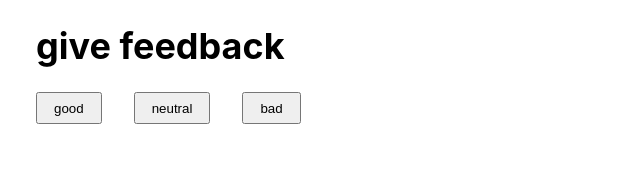
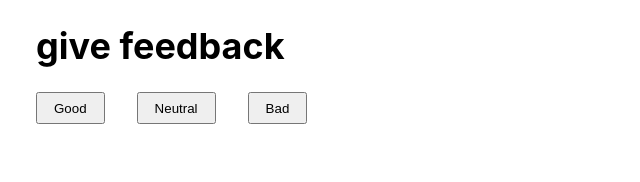
Before and after one commit to atulpat3l/FullstackOpen, a React (Create React App) app in the folder part1/unicafe/: page / in a window 1280 px wide. Shown: the top 182 px of the page, without its empty margins (0-640 px from the left). Built offline with nearby package versions, Linux system fonts and the light colour scheme.

Commit message:
Exercies 1.10 Completed

```diff
--- a/part1/unicafe/src/App.js
+++ b/part1/unicafe/src/App.js
@@ -1,6 +1,7 @@
 import "./App.css";
 import { useState } from "react";
 import Statistics from "./Statistics";
+import Button from "./Button";
 
 const App = () => {
   // const stats = {
@@ -37,9 +38,9 @@ const App = () => {
     <div className="container">
       <h1>give feedback</h1>
       <div className="feedback">
-        <button onClick={handleGood}>good</button>
-        <button onClick={handleNeutral}>neutral</button>
-        <button onClick={handleBad}>bad</button>
+        <Button click={handleGood} text={"Good"} />
+        <Button click={handleNeutral} text={"Neutral"} />
+        <Button click={handleBad} text={"Bad"} />
       </div>
       <Statistics data={stats} />
     </div>
--- /dev/null
+++ b/part1/unicafe/src/Button.js
@@ -0,0 +1,7 @@
+import React from "react";
+
+const Button = ({ click, text }) => {
+  return <button onClick={click}>{text}</button>;
+};
+
+export default Button;
--- /dev/null
+++ b/part1/unicafe/src/StatisticLine.js
@@ -0,0 +1,11 @@
+import React from "react";
+
+const StatisticLine = ({ text, value }) => {
+  return (
+    <p>
+      {text}: {value}
+    </p>
+  );
+};
+
+export default StatisticLine;
--- a/part1/unicafe/src/Statistics.js
+++ b/part1/unicafe/src/Statistics.js
@@ -1,4 +1,5 @@
 import React from "react";
+import StatisticLine from "./StatisticLine";
 
 const Statistics = ({ data }) => {
   const total = data.good + data.neutral + data.bad;
@@ -9,17 +10,13 @@ const Statistics = ({ data }) => {
     return (
       <>
         <h2>statistics</h2>
-        <div className="stats">
-          <p>good: {data.good}</p>
-          <p>neutral: {data.neutral}</p>
-          <p>bad: {data.bad}</p>
-        </div>
+        <StatisticLine text={"Good"} value={data.good} />
+        <StatisticLine text={"Neutral"} value={data.neutral} />
+        <StatisticLine text={"Bad"} value={data.bad} />
         <hr />
-        <div className="other-data">
-          <p>total: {total}</p>
-          <p>average: {average}</p>
-          <p>positive: {positive}%</p>
-        </div>
+        <StatisticLine text={"All"} value={total} />
+        <StatisticLine text={"Average"} value={average} />
+        <StatisticLine text={"Positive"} value={positive + " %"} />
       </>
     );
   }
```
